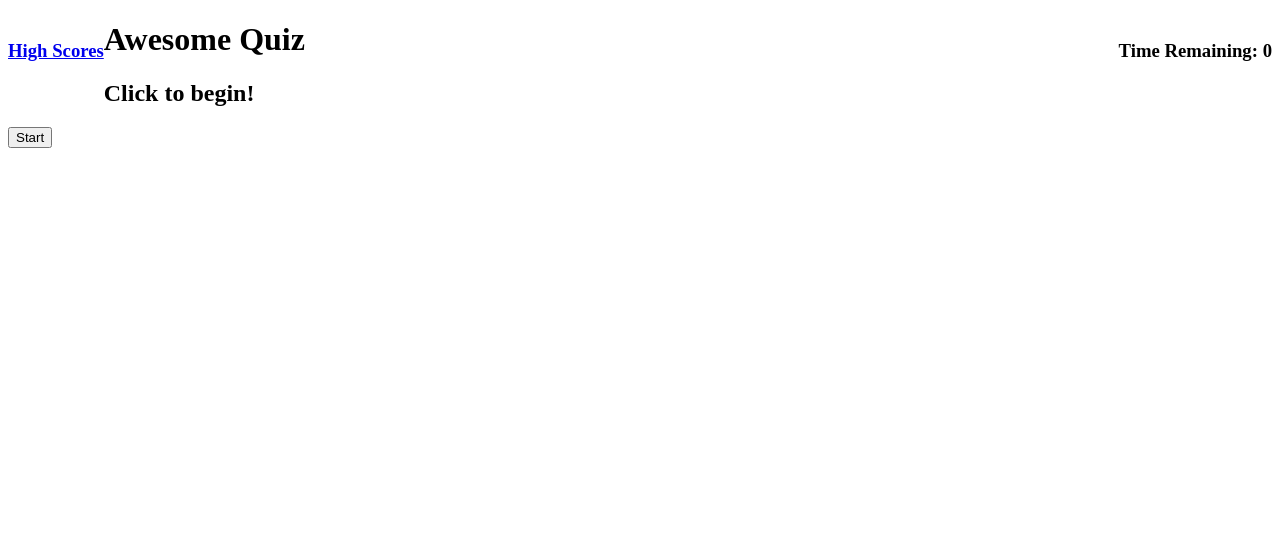
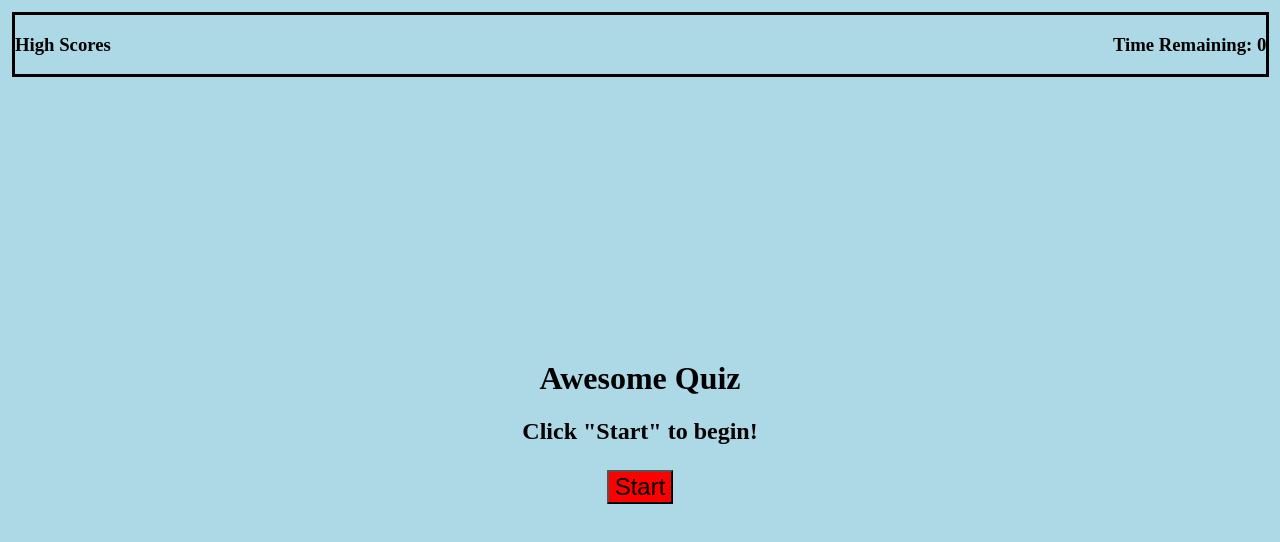
Before and after one commit to austinwoo123/Code-Quiz, a plain HTML site: page index.html in a window 1280 px wide. Drawn offline with Linux system fonts and the light colour scheme.

Commit message:
finish some of the styling and begin javascript

```diff
--- a/index.html
+++ b/index.html
@@ -20,13 +20,13 @@
             <h3>Time Remaining: <span id="timeLeft">0</span></span></h3>
         </div>
     </div>
-    <div id="Quiz">
-        <div id="Quiz Questions">
+    <div id="quiz">
+        <div id="quizQuestions">
             <h1>
                 Awesome Quiz
             </h1>
             <h2>
-                Click to begin!
+                Click "Start" to begin!
             </h2>
             <button onclick="Start()">Start</button>
         </div>
--- a/script.js
+++ b/script.js
@@ -0,0 +1,10 @@
+var questions = [{
+    prompt: "What is the most common natural object to be mistaken for a UFO?",
+    options: ["Airplane", "Bird", "Venus", "Moon"],
+    answer: "Venus"
+},
+{
+    prompt: "The average person does what thirteen times a day?",
+    options: ["Burps", "Sneeze", "Smile", "Laugh"],
+    answer:
+}
--- a/style.css
+++ b/style.css
@@ -5,3 +5,33 @@
 .right{
     float: right;
 }
+
+#nav {
+    margin:4px;
+    width:99%;
+    border:3px solid black;
+    display:block;
+    display:inline-block;
+
+}
+
+body{
+    background-color: lightblue
+}
+
+#quizQuestions {
+text-align: center;
+padding: 20%
+}
+
+a{
+    text-decoration: none;
+    color: black
+}
+
+button {
+   margin: 5px;
+   color: black;
+   background-color: red;
+    font-size: 24px;
+}
```
